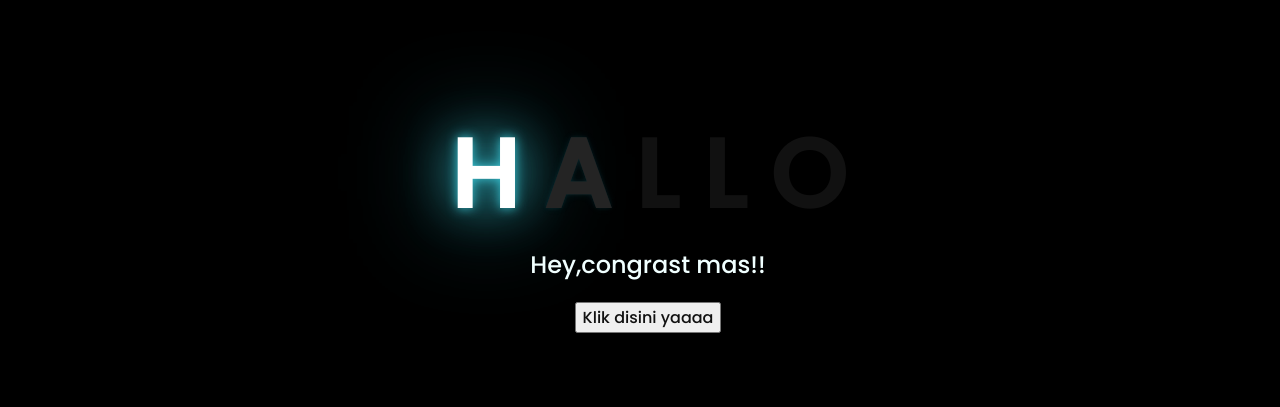
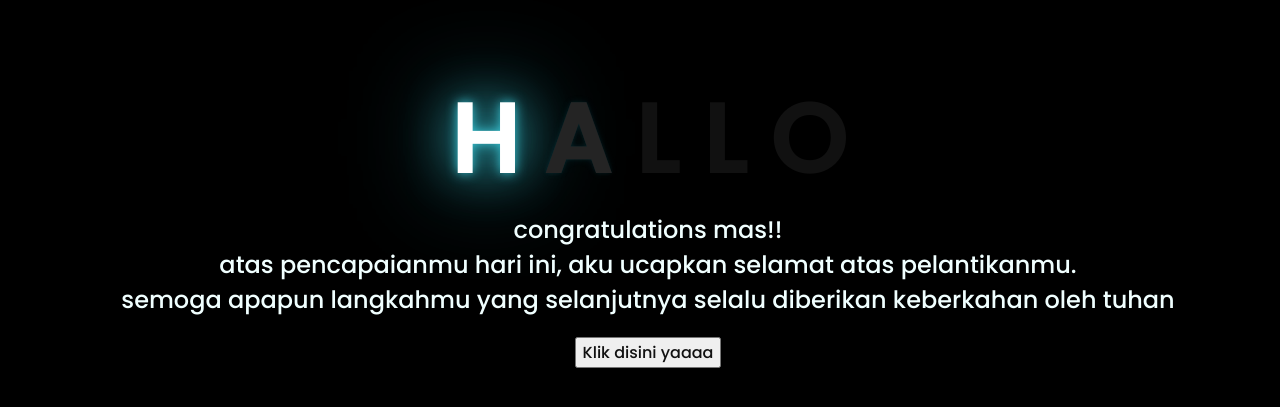
Before and after one commit to aureliersy/mas-, a plain HTML site: page index.html in a window 1280 px wide. Shown: the part 191-598 px from the top of the page. Drawn offline with Linux system fonts and the light colour scheme.

Commit message:
Update index.html

```diff
--- a/index.html
+++ b/index.html
@@ -17,8 +17,10 @@
         <span>L</span>
         <span>O</span>
     </div>
-    <div class="description">
-        <span>Hey,congrast mas!!</span>
+    <div class="description" style="text-align: center;">
+        <span>congratulations mas!!</span><br>
+        <span>atas pencapaianmu hari ini, aku ucapkan selamat atas pelantikanmu.</span><br>
+        <span>semoga apapun langkahmu yang selanjutnya selalu diberikan keberkahan oleh tuhan</span>
     </div>
     <div class="button">
         <button>
```
